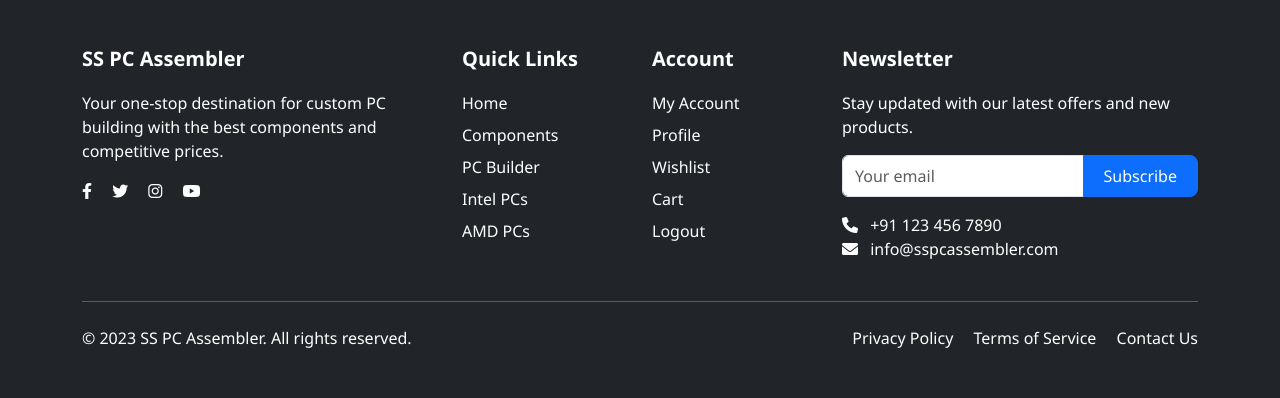
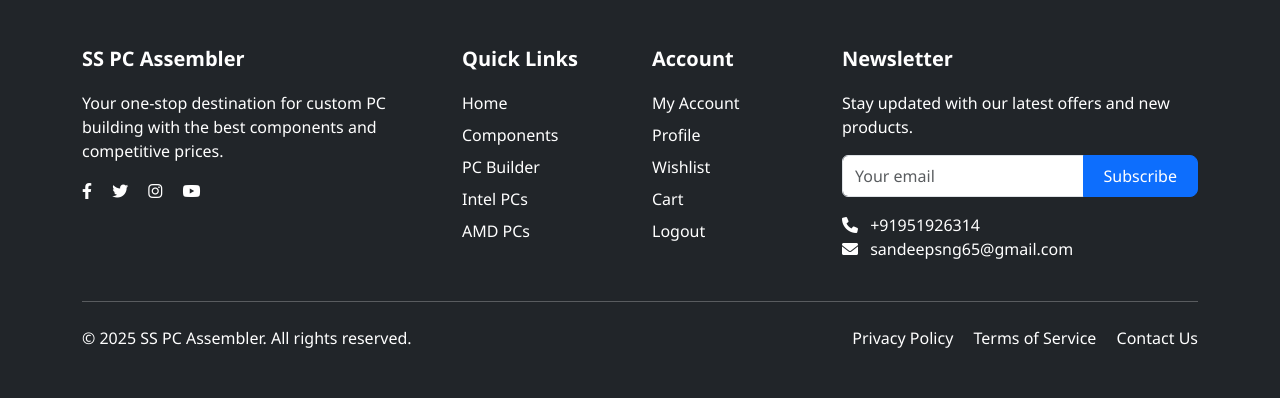
Before and after one commit to Sandeepsng61/SSPCAssembler, a Flask app: page /admin/add-product in a window 1280 px wide. Shown: the part 1108-1506 px from the top of the page. Run offline with Flask 3, Linux system fonts and the light colour scheme; a user stored in the database is signed in.

Commit message:
Update base.html

```diff
--- a/templates/base.html
+++ b/templates/base.html
@@ -200,8 +200,8 @@
                         </div>
                     </form>
                     <p class="mt-3">
-                        <i class="fas fa-phone me-2"></i> +91 123 456 7890<br>
-                        <i class="fas fa-envelope me-2"></i> info@sspcassembler.com
+                        <i class="fas fa-phone me-2"></i> +91951926314<br>
+                        <i class="fas fa-envelope me-2"></i> sandeepsng65@gmail.com
                     </p>
                 </div>
             </div>
@@ -210,7 +210,7 @@
 
             <div class="row">
                 <div class="col-md-6 mb-3 mb-md-0">
-                    <p class="mb-0">&copy; 2023 SS PC Assembler. All rights reserved.</p>
+                    <p class="mb-0">&copy; 2025 SS PC Assembler. All rights reserved.</p>
                 </div>
                 <div class="col-md-6 text-md-end">
                     <a href="#" class="text-white text-decoration-none me-3">Privacy Policy</a>
```
